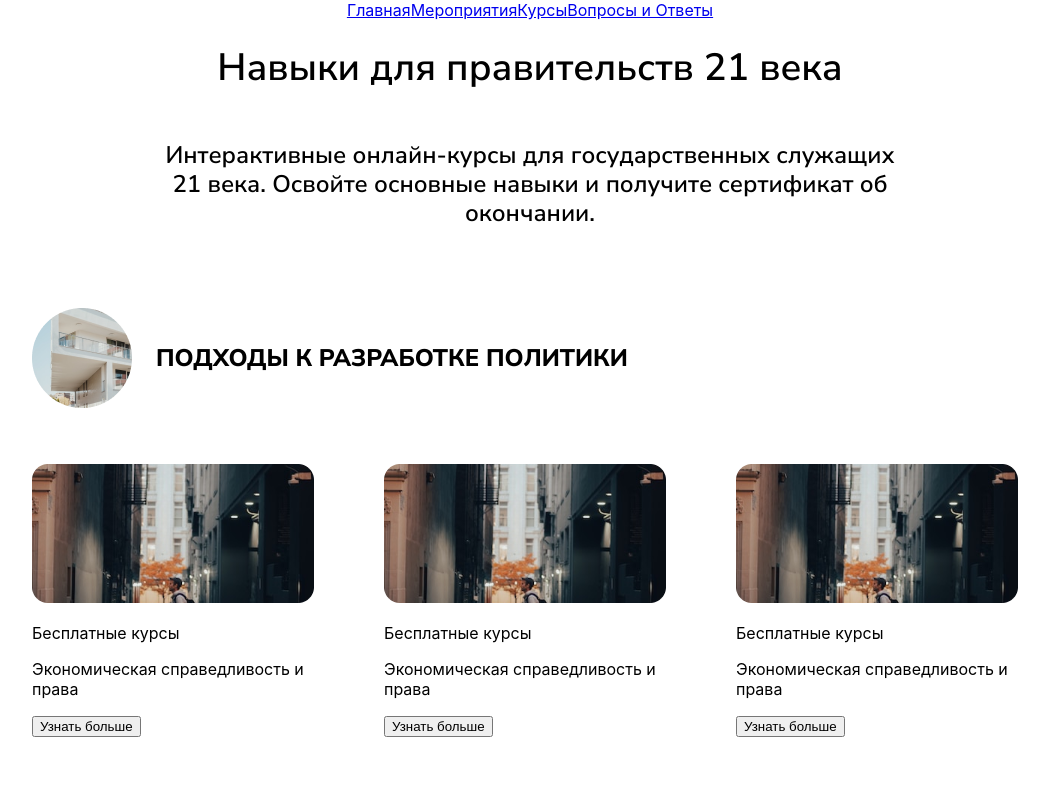
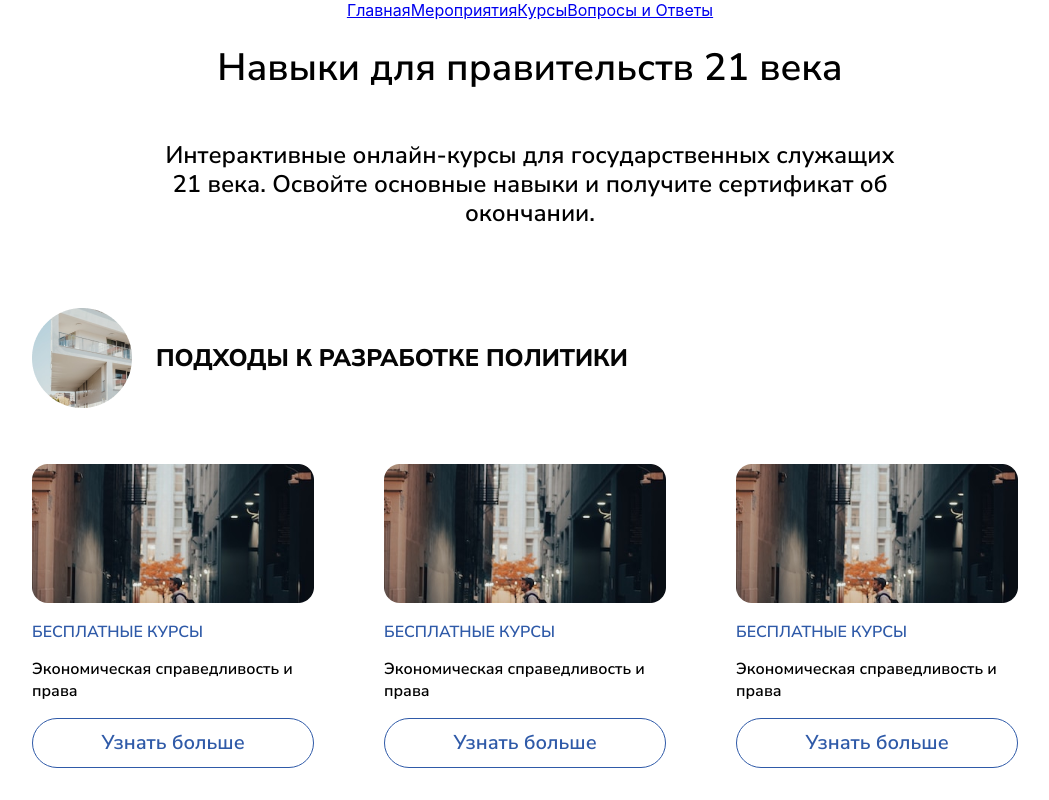
Before and after one commit to 09mazya/AkylUP, a React (Create React App) app: page /courses in a window 1280 px wide. Shown: the top 800 px of the page, without its empty margins (110-1159 px from the left). Built offline with nearby package versions, Linux system fonts and the light colour scheme.

Commit message:
update courses list

```diff
--- a/src/courses.json
+++ b/src/courses.json
@@ -1,65 +1,47 @@
 [
   {
-      "image": "combo_photo.png",
-      "title": "Комбо Хирогана",
-      "quantity": "40 шт роллов пеперони + маргарита",
-      "cost": "1250 сом",
-      "sticker": "starHit.png"
+    "image": "imgfor.png",
+    "title": "Бесплатные курсы",
+    "description": "Экономическая справедливость и права"
   },
   {
-      "image": "combo_photo.png",
-      "title": "Якитория",
-      "quantity": "56 шт роллов пицца + нагетсы, фри",
-      "cost": "1500 сом",
-      "stickerNew": "starNew.png"
+    "image": "imgfor.png",
+    "title": "Бесплатные курсы",
+    "description": "Экономическая справедливость и права"
   },
   {
-      "image": "combo_photo.png",
-      "title": "Нигири",
-      "quantity": "32 шт роллов пицца куриная + наггетсы",
-      "cost": "1190 сом",
-      "sticker": "starHit.png"
+    "image": "imgfor.png",
+    "title": "Бесплатные курсы",
+    "description": "Экономическая справедливость и права"
   },
   {
-      "image": "combo_photo.png",
-      "title": "Секай",
-      "quantity": "40 шт роллов пицца шашлычная + Pepsi 1.5 л",
-      "cost": "1300 сом",
-      "sticker": "starHit.png"
+    "image": "imgfor.png",
+    "title": "Бесплатные курсы",
+    "description": "Экономическая справедливость и права"
   },
   {
-      "image": "combo_photo.png",
-      "title": "Трио",
-      "quantity": "три пиццы + Pepsi 1 л.",
-      "cost": "1000 сом",
-      "sticker": "starHit.png"
+    "image": "imgfor.png",
+    "title": "Бесплатные курсы",
+    "description": "Экономическая справедливость и права"
   },
   {
-        "image": "combo_photo.png",
-        "title": "Комбо Хирогана",
-        "quantity": "40 шт роллов пеперони + маргарита",
-        "cost": "1250 сом",
-        "sticker": "starHit.png"
+    "image": "imgfor.png",
+    "title": "Бесплатные курсы",
+    "description": "Экономическая справедливость и права"
   },
   {
-        "image": "combo_photo.png",
-        "title": "Комбо Хирогана",
-        "quantity": "40 шт роллов пеперони + маргарита",
-        "cost": "1250 сом",
-        "sticker": "starHit.png"
+    "image": "imgfor.png",
+    "title": "Бесплатные курсы",
+    "description": "Экономическая справедливость и права"
   },
   {
-        "image": "combo_photo.png",
-        "title": "Комбо Хирогана",
-        "quantity": "40 шт роллов пеперони + маргарита",
-        "cost": "1250 сом",
-        "sticker": "starHit.png"
+    "image": "imgfor.png",
+    "title": "Бесплатные курсы",
+    "description": "Экономическая справедливость и права"
   },
   {
-        "image": "combo_photo.png",
-        "title": "Комбо Хирогана",
-        "quantity": "40 шт роллов пеперони + маргарита",
-        "cost": "1250 сом",
-        "sticker": "starHit.png"
+    "image": "imgfor.png",
+    "title": "Бесплатные курсы",
+    "description": "Экономическая справедливость и права"
   }
 ]
--- a/src/pages/Courses/Courses.css
+++ b/src/pages/Courses/Courses.css
@@ -52,7 +52,7 @@
   font-weight: 700;
   font-size: 24px;
   line-height: 120%;
-  color: #000000;
+  color: #050505;
 }
 
 .courses-list-wrap {
@@ -64,3 +64,41 @@
 .courses-list-content {
   text-align: left;
 }
+
+.courses-list-content-title {
+  width: 171px;
+  height: 19px;
+  font-family: "Nunito Sans";
+  font-style: normal;
+  font-weight: 600;
+  font-size: 16px;
+  line-height: 120%;
+  align-items: center;
+  text-transform: uppercase;
+  color: #2f5aa8;
+}
+.courses-list-content-description {
+  width: 282px;
+  height: 44px;
+  font-family: "Nunito Sans";
+  font-style: normal;
+  font-weight: 400;
+  font-size: 16px;
+  line-height: 140%;
+  align-items: center;
+  color: #000000;
+}
+
+.courses-list-content-btn {
+  width: 282px;
+  padding: 12px 64px;
+  font-family: "Nunito Sans";
+  border-radius: 25px;
+  color: #2f5aa8;
+  border: 1px solid #2f5aa8;
+  background-color: #fff;
+  font-style: normal;
+  font-weight: 400;
+  font-size: 20px;
+  line-height: 24px;
+}
--- a/src/pages/Courses/Courses.jsx
+++ b/src/pages/Courses/Courses.jsx
@@ -1,7 +1,7 @@
 import React from "react";
 import "../Courses/Courses.css";
 import Circle from "../Courses/courses-img/circle.png";
-import ImgFor from "../Courses/courses-img/imgfor.png";
+import DataList from "../../courses.json";
 
 function Courses() {
   return (
@@ -21,24 +21,18 @@ function Courses() {
           </p>
         </div>
         <div className="courses-list-wrap">
-          <div className="courses-list-content">
-            <img src={ImgFor} alt="" />
-            <p>Бесплатные курсы</p>
-            <p>Экономическая справедливость и права</p>
-            <button>Узнать больше</button>
-          </div>
-          <div className="courses-list-content">
-            <img src={ImgFor} alt="" />
-            <p>Бесплатные курсы</p>
-            <p>Экономическая справедливость и права</p>
-            <button>Узнать больше</button>
-          </div>
-          <div className="courses-list-content">
-            <img src={ImgFor} alt="" />
-            <p>Бесплатные курсы</p>
-            <p>Экономическая справедливость и права</p>
-            <button>Узнать больше</button>
-          </div>
+          {DataList.map((item) => (
+            <div className="courses-list-content">
+              <img src={item.image} alt="" />
+              <p className="courses-list-content-title">{item.title}</p>
+              <p className="courses-list-content-description">
+                {item.description}
+              </p>
+              <button className="courses-list-content-btn">
+                Узнать больше
+              </button>
+            </div>
+          ))}
         </div>
       </div>
     </>
```
Also changed, not shown: public/imgfor.png (renamed from src/pages/Courses/courses-img/imgfor.png). Lines whose indentation alone changed are shown as unchanged.
